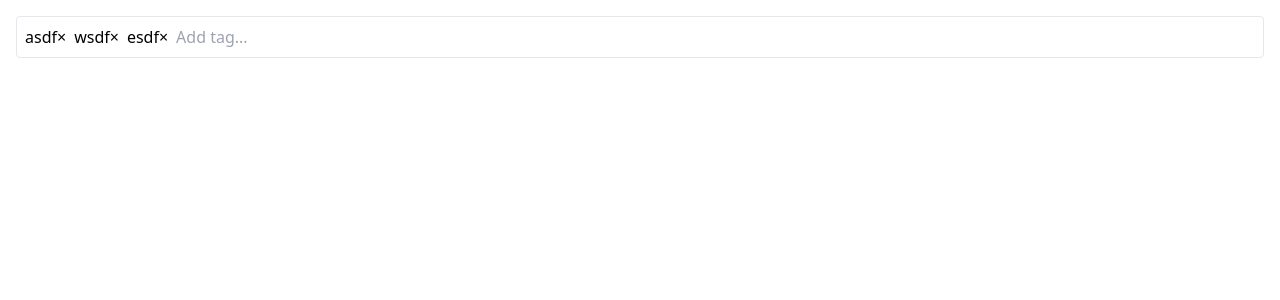
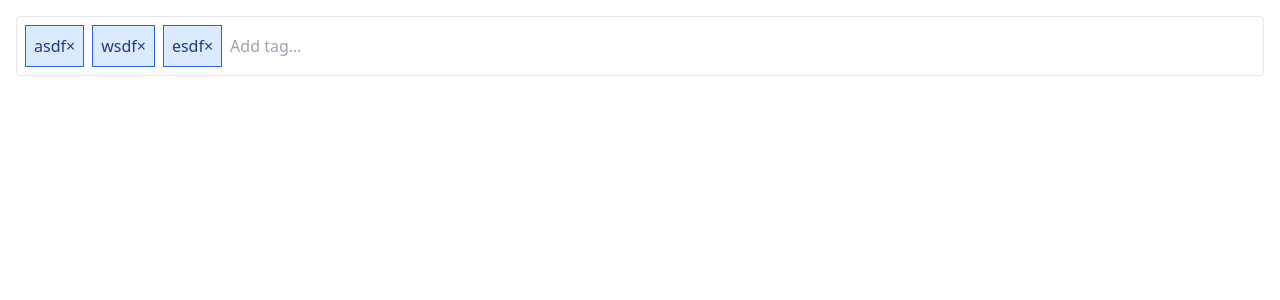
Before and after one commit to Danakin/Vue3ScopeSlotRenderExample, a Vue app: page / in a window 1280 px wide. Shown: the top 300 px of the page. Built offline with nearby package versions, Linux system fonts and the light colour scheme.

Commit message:
Simple styling

```diff
--- a/src/components/TagsInput.vue
+++ b/src/components/TagsInput.vue
@@ -48,4 +48,8 @@ const removeTag = (tag) => {
     .tags-input {
         @apply border rounded p-2 flex flex-wrap gap-2;
     }
+
+    .tags-input-tag {
+        @apply p-2 border border-blue-600 bg-blue-100 text-blue-900;
+    }
 </style>
```
